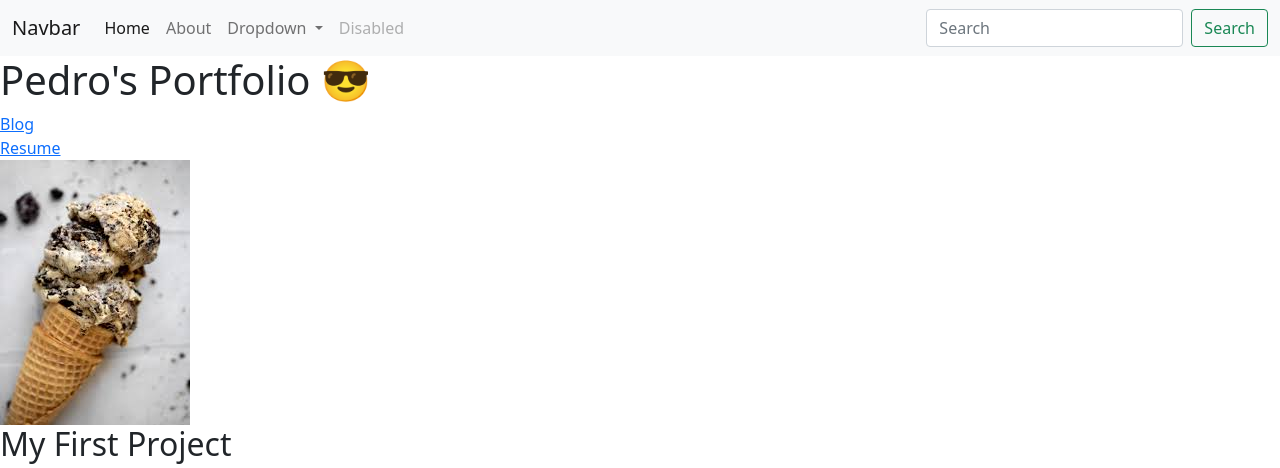
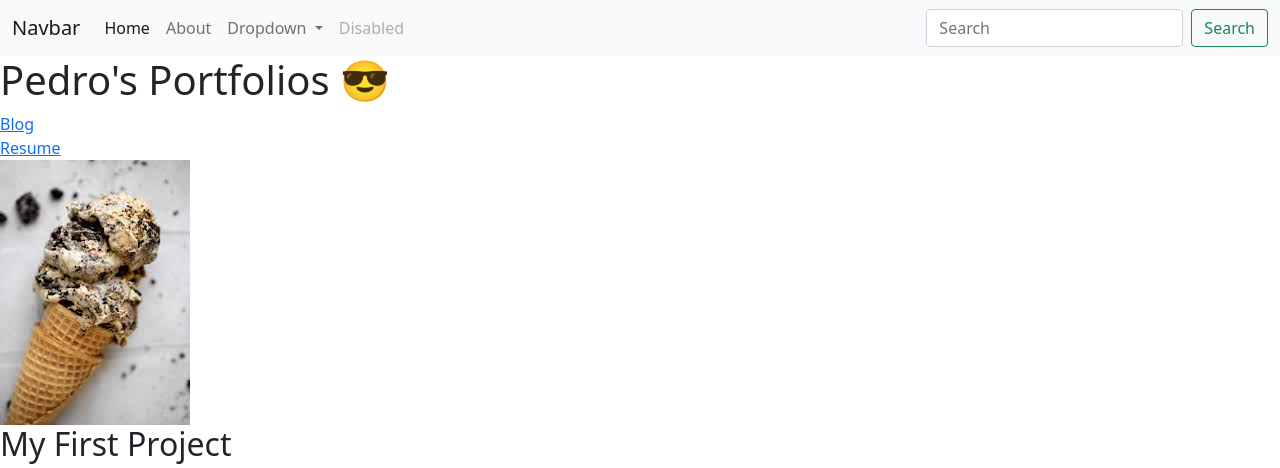
Before and after one commit to Pedromochi/django3-personal-portfolio, a Django app: page / in a window 1280 px wide. Shown: the top 468 px of the page. Run offline with Django 3.2, Linux system fonts and the light colour scheme; data comes from the database, SQL or seed files in the repository.

```diff
--- a/portfolio/templates/portfolio/home.html
+++ b/portfolio/templates/portfolio/home.html
@@ -2,7 +2,7 @@
 
 {% block content %}
 
-    <h1> Pedro's Portfolio 😎   </h1>
+    <h1> Pedro's Portfolios 😎   </h1>
 
 {% load static %}
 
```
